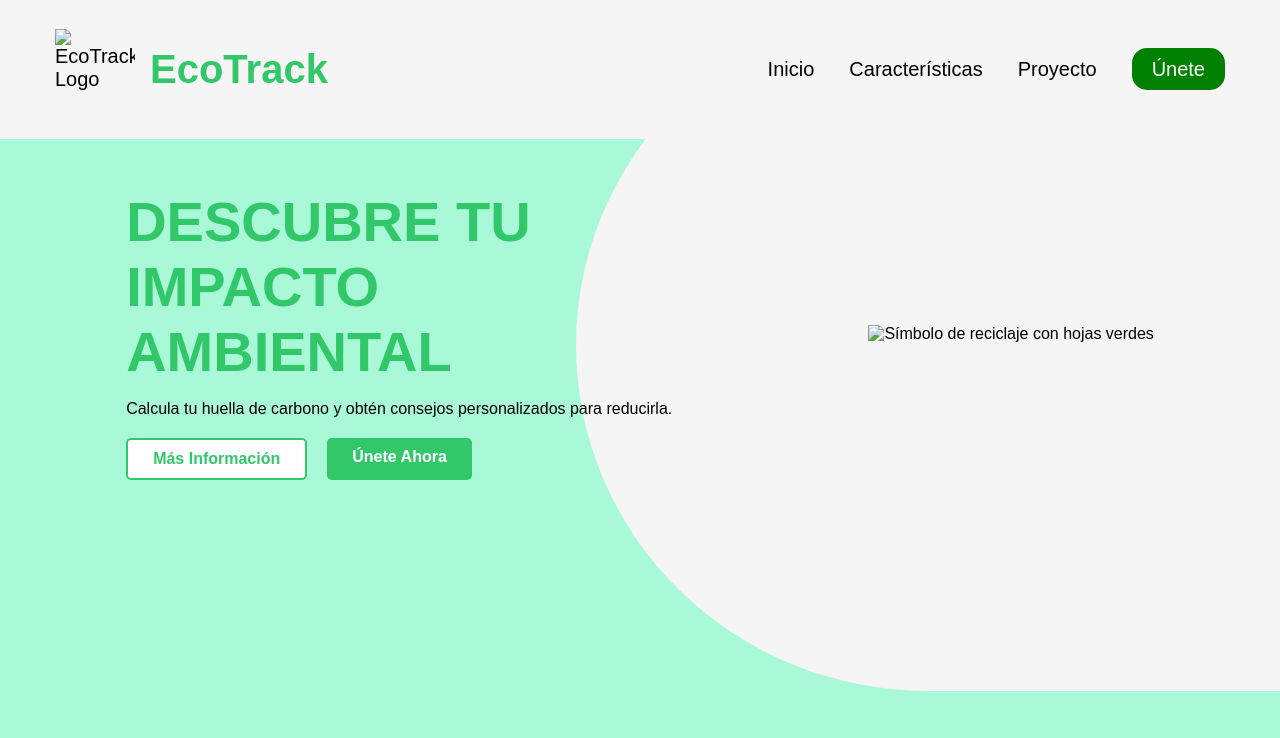
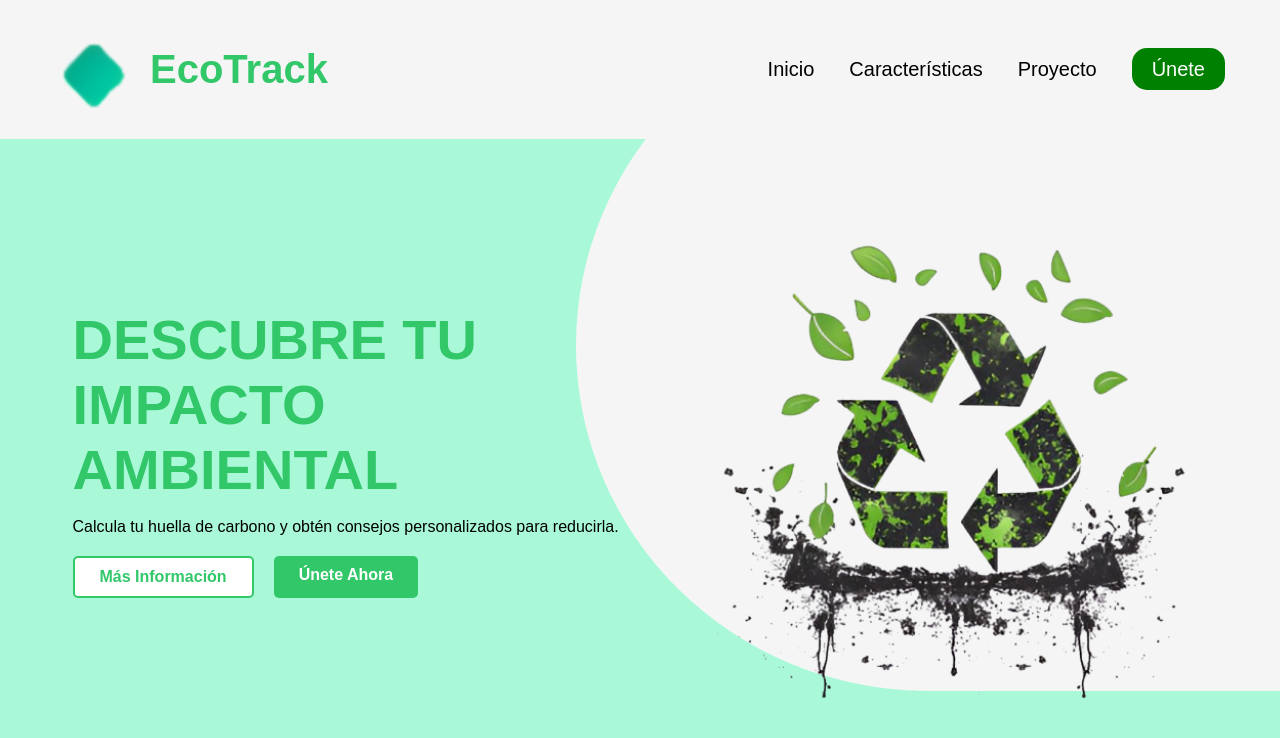
Before and after one commit to Elkin8/idea-proyecto, a plain HTML site: page index.html in a window 1280 px wide. Drawn offline with Linux system fonts and the light colour scheme.

Commit message:
Update index.html

```diff
--- a/index.html
+++ b/index.html
@@ -9,7 +9,7 @@
 <body>
     <header class="header">
       <div class="logo">
-        <img src="images/logo.png" alt="EcoTrack Logo">
+        <img src="logo.png" alt="EcoTrack Logo">
         <h1>EcoTrack</h1>
       </div>
       <nav>
@@ -32,7 +32,7 @@
         </div>
       </div>
       <div class="hero-image">
-        <img src="images/imagen.png" alt="Símbolo de reciclaje con hojas verdes">
+        <img src="imagen.png" alt="Símbolo de reciclaje con hojas verdes">
       </div>
       <div class="semicircle"></div>
     </section>
```
